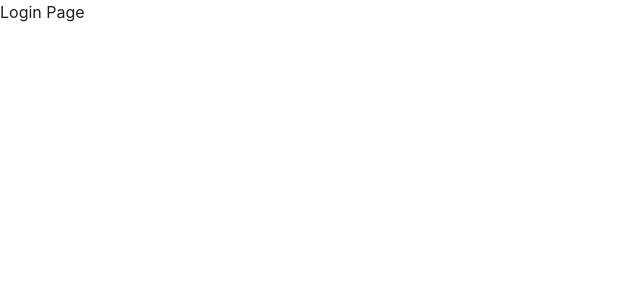
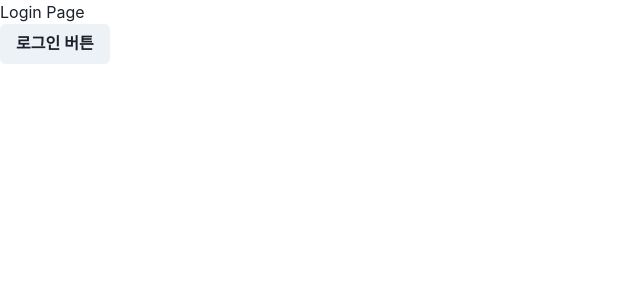
Before and after one commit to BeginVegan/BV-Frontend, a React (Vite) app: page / in a window 1280 px wide. Shown: the top 300 px of the page, without its empty margins (0-640 px from the left). Built offline with nearby package versions, Linux system fonts and the light colour scheme.

Commit message:
feat: :sparkles: jotai 적용 로그인 확인 적용된 라우팅 초안

```diff
--- a/package.json
+++ b/package.json
@@ -19,6 +19,7 @@
     "axios": "^1.4.0",
     "framer-motion": "^10.12.8",
     "immer": "^10.0.1",
+    "jotai": "^2.1.0",
     "react": "^18.2.0",
     "react-dom": "^18.2.0",
     "react-query": "^3.39.3",
--- a/src/App.jsx
+++ b/src/App.jsx
@@ -1,5 +1,5 @@
+import AppRoutes from '@/routes/AppRoutes';
 import { ChakraProvider } from '@chakra-ui/react';
-import AppRoutes from './AppRoutes';
 
 function App() {
   return (
--- a/src/pages/Login/LoginPage.jsx
+++ b/src/pages/Login/LoginPage.jsx
@@ -1,4 +1,17 @@
+import { isAuthenticatedAtom } from '@/utils/atoms/isAuthenticatedAtom';
+import { Button } from '@chakra-ui/react';
+import { useAtom } from 'jotai';
+
 const LoginPage = () => {
-  return <>Login Page</>
-}
+  const [isAuthenticated, setIsAuthenticated] = useAtom(isAuthenticatedAtom);
+
+  return (
+    <>
+      {isAuthenticated ? <Navigate to="/main" /> : null}
+      Login Page
+      <br />
+      <Button onClick={() => setIsAuthenticated(true)}>로그인 버튼</Button>
+    </>
+  );
+};
 export default LoginPage;
--- a/src/AppRoutes.jsx
+++ b/src/routes/AppRoutes.jsx
@@ -1,15 +1,18 @@
+import AuthPage from '@/pages/Auth/AuthPage';
+import ErrorPage from '@/pages/Error/ErrorPage';
+import NotFoundPage from '@/pages/Error/NotFoundPage';
+import LoginPage from '@/pages/Login/LoginPage';
+import MainPage from '@/pages/Main/MainPage';
+import { isAuthenticatedAtom } from '@/utils/atoms/isAuthenticatedAtom';
 import { useToast } from '@chakra-ui/react';
+import { useAtom } from 'jotai';
 import React from 'react';
-import { BrowserRouter, Route, Routes } from 'react-router-dom';
-import AuthPage from './pages/Auth/AuthPage';
-import ErrorPage from './pages/Error/ErrorPage';
-import NotFoundPage from './pages/Error/NotFoundPage';
-import LoginPage from './pages/Login/LoginPage';
-import MainPage from './pages/Main/MainPage';
+import { BrowserRouter, Navigate, Route, Routes } from 'react-router-dom';
 
 const AppRoutes = () => {
   const toast = useToast();
-
+  const [isAuthenticated, setIsAuthenticated] = useAtom(isAuthenticatedAtom);
+  console.log('11', isAuthenticated);
   const handleRouteError = error => {
     toast({
       title: 'Error',
@@ -24,13 +27,7 @@ const AppRoutes = () => {
     <BrowserRouter>
       <Routes onError={handleRouteError}>
         <Route errorElement={<ErrorPage />}>
-          {/*
-            인증 상태 확인후 리다이렉션
-            <Route
-            path="/"
-            element={isAuthenticated ? <Navigate to="/total" /> : <LoginPage />}
-          /> */}
-          <Route path="/" element={<LoginPage />} />
+          <Route path="/" element={isAuthenticated ? <Navigate to="/main" /> : <LoginPage />} />
           <Route path="/auth" element={<AuthPage />} />
           <Route path="/main" element={<MainPage />} />
           <Route path="*" element={<NotFoundPage />} />
--- /dev/null
+++ b/src/utils/atoms/isAuthenticatedAtom.js
@@ -0,0 +1,3 @@
+import { atom } from 'jotai';
+
+export const isAuthenticatedAtom = atom(false);
```
Also changed, not shown: jsconfig.json (+5 -3 lines), 1 other file (tests, documents, lock files or other folders).
